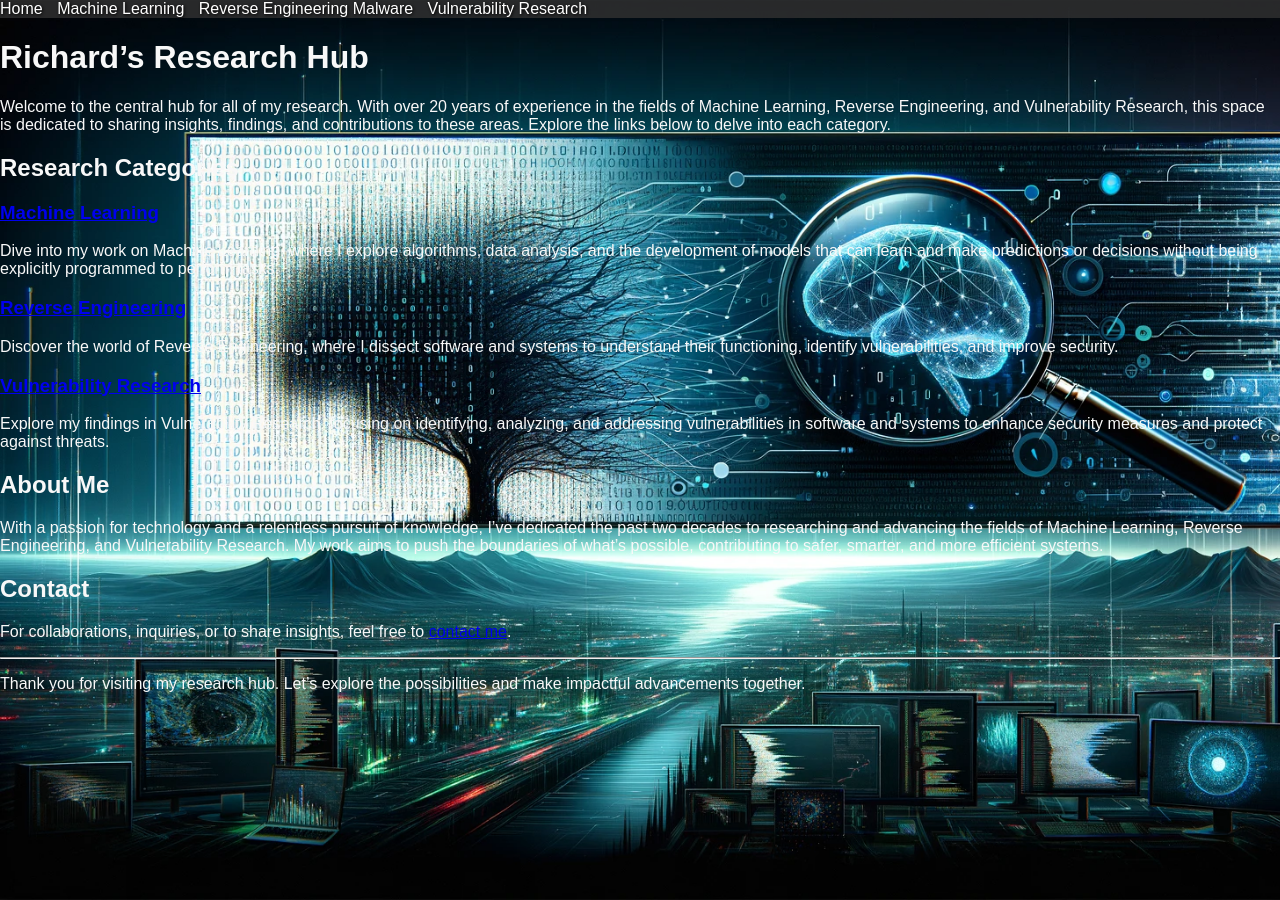
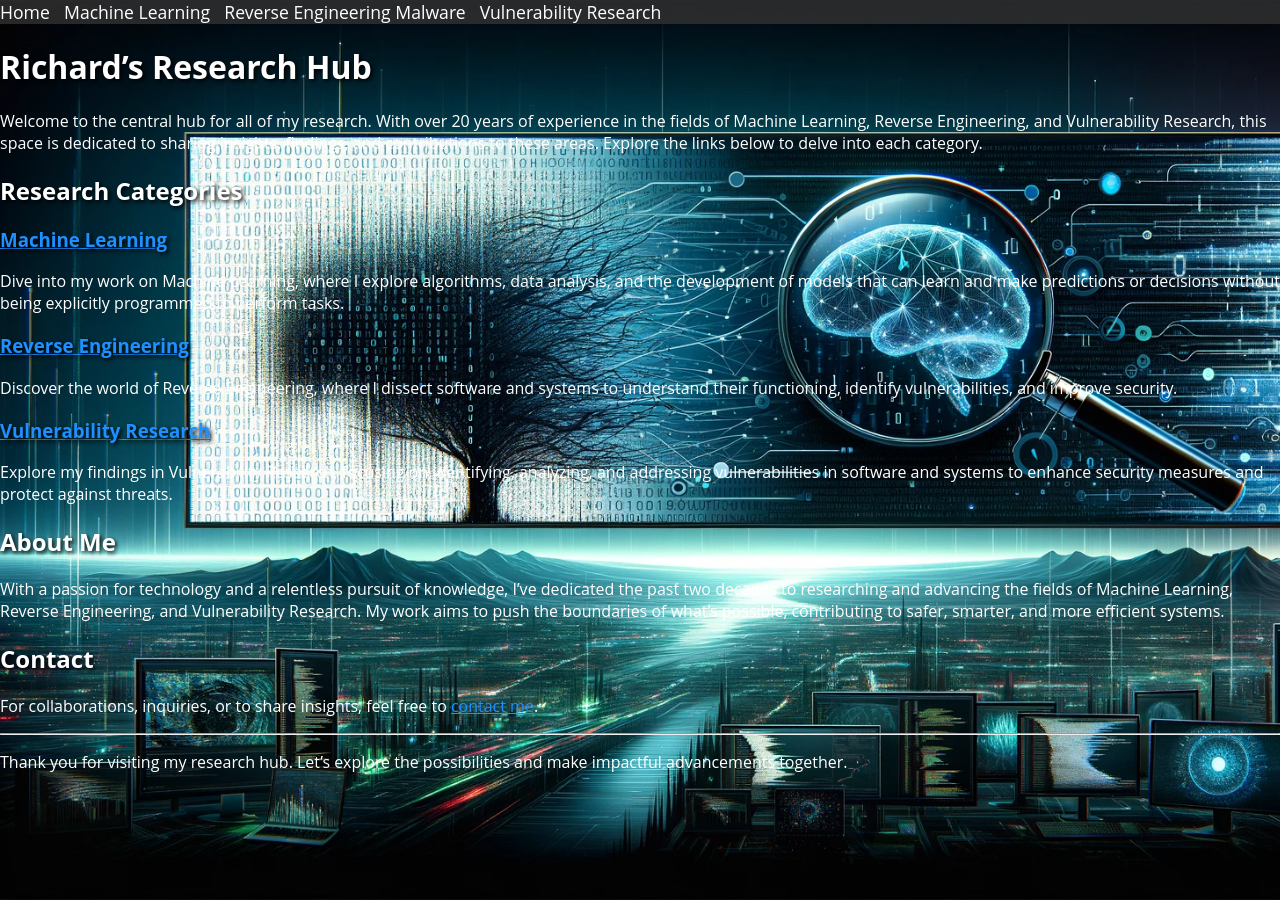
Before and after one commit to dyngnosis/dyngnosis.github.io, a Jekyll site: the page built from index.md, in a window 1280 px wide. Built offline with Jekyll 4.4.1, drawn with Linux system fonts in a browser that asks for light colours.

```diff
--- a/assets/css/style.css
+++ b/assets/css/style.css
@@ -1,13 +1,14 @@
 body {
-    font-family: Arial, sans-serif;
+    font-family: 'Open Sans', Arial, sans-serif; /* More legible font */
     margin: 0;
     padding: 0;
     box-sizing: border-box;
-    color: #f8f8f8; /* Bright text for dark backgrounds */
+    color: #ffffff; /* Pure white text for better contrast */
     background-image: url('/assets/banner.webp');
     background-size: cover;
     background-repeat: no-repeat;
     background-attachment: fixed; /* Ensures the background doesn't scroll with the content */
+    background-color: #000; /* Solid color fallback for better contrast */
 }
 
 header nav ul {
@@ -15,7 +16,7 @@
     background-color: rgba(51, 51, 51, 0.8); /* Semi-transparent background for the nav */
     margin: 0;
     padding: 0;
-    text-shadow: 1px 1px 3px #000; /* Text shadow for better readability */
+    /* Removing text shadow to test clarity without it */
 }
 
 header nav ul li {
@@ -24,16 +25,40 @@
 }
 
 header nav ul li a {
-    color: white;
+    color: #ffffff; /* Pure white text for better contrast */
     text-decoration: none;
-    text-shadow: 1px 1px 3px #000; /* Text shadow for better readability */
+    font-size: 1.1em; /* Slightly larger font size for navigation links */
+    /* Removing text shadow to test clarity without it */
 }
 
 .research-section {
-    background-color: rgba(0, 0, 0, 0.6); /* Semi-transparent overlay for the section */
+    background-color: rgba(0, 0, 0, 0.8); /* Darker background for better contrast */
+    color: #e7e7e7; /* Slightly off-white color reduces glare */
     margin: 20px;
-    padding: 10px;
-    border-radius: 5px; /* Optional: Rounds the corners of the section background */
-    box-shadow: 0 4px 8px rgba(0, 0, 0, 0.3); /* Optional: Adds a subtle box shadow for depth */
-    text-shadow: 1px 1px 3px #000; /* Text shadow for better readability */
+    padding: 15px; /* More padding for better text separation */
+    border-radius: 5px; /* Rounds the corners of the section background */
+    box-shadow: 0 4px 8px rgba(0, 0, 0, 0.5); /* Darker shadow for more depth */
+    font-size: 1.05em; /* Slightly larger font size for body text */
+    line-height: 1.6; /* Improved line height for better readability */
+    /* Removing text shadow to test clarity without it */
 }
+
+/* Additional styles for headings to improve readability */
+h1, h2, h3 {
+    color: #ffffff; /* Pure white text for headings */
+    text-shadow: 2px 2px 4px #000; /* Stronger text shadow for heading elements */
+}
+
+/* Style for links to make them stand out */
+a {
+    color: #1e90ff; /* Bright link color for contrast */
+    text-decoration: underline; /* Underline to make links obvious */
+}
+
+/* Adding a style for paragraphs to ensure good readability */
+p {
+    margin-bottom: 1em; /* Space after paragraphs */
+}
+
+/* Ensure the font is loaded from Google Fonts */
+@import url('https://fonts.googleapis.com/css?family=Open+Sans&display=swap');
```
